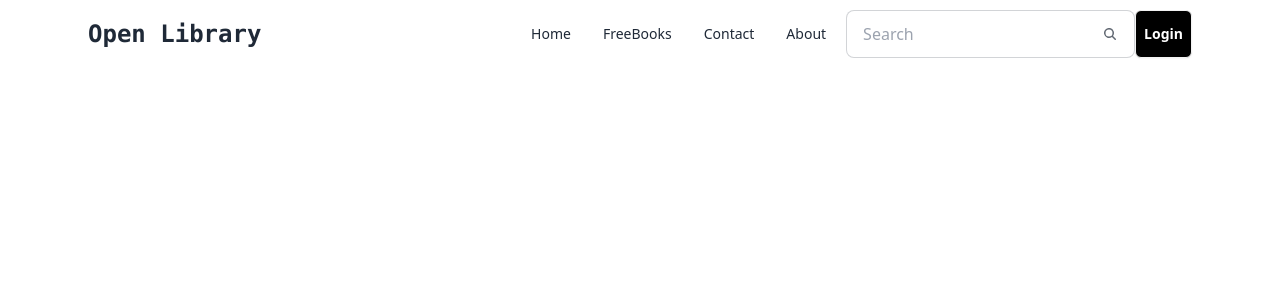
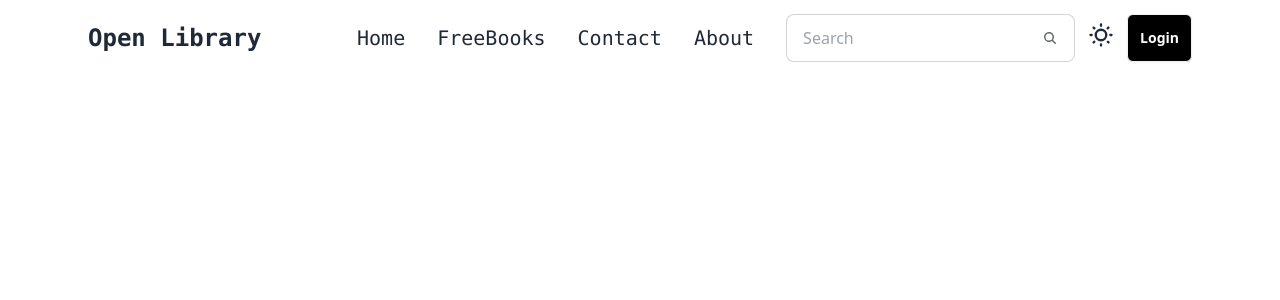
Before and after one commit to sabberrahman/open-Library, a React (Vite) app in the folder clinet/ebook/: page / in a window 1280 px wide. Shown: the top 300 px of the page. Built offline with nearby package versions, Linux system fonts and the light colour scheme.

Commit message:
finalize header

```diff
--- a/clinet/ebook/src/componets/Navbar.jsx
+++ b/clinet/ebook/src/componets/Navbar.jsx
@@ -23,21 +23,36 @@
     <a className=" text-2xl c cursor-pointer font-mono font-bold">Open Library</a>
   </div>
 
-  <div className="navbar-end">
+  <div className="navbar-end space-x-3">
 <div className="navbar-center hidden lg:flex">
-    <ul className="menu menu-horizontal px-1">
+    <ul className="menu menu-horizontal px-1 font-mono text-xl ">
       {Navitems}
     </ul>
   </div>
   <div className='hidden md:block'>
     <label className="input input-bordered flex items-center gap-2">
-  <input type="text" className="grow" placeholder="Search" />
+  <input type="text" className="grow outline-none" placeholder="Search" />
   <svg xmlns="http://www.w3.org/2000/svg" viewBox="0 0 16 16" fill="currentColor" className="w-4 h-4 opacity-70"><path fillRule="evenodd" d="M9.965 11.026a5 5 0 1 1 1.06-1.06l2.755 2.754a.75.75 0 1 1-1.06 1.06l-2.755-2.754ZM10.5 7a3.5 3.5 0 1 1-7 0 3.5 3.5 0 0 1 7 0Z" clipRule="evenodd" /></svg>
 </label>
   </div>
 
+  <div>
+  <label className="swap swap-rotate">
+
+  {/* this hidden checkbox controls the state */}
+  <input type="checkbox" className="theme-controller" value="synthwave" />
+
+  {/* sun icon */}
+  <svg className="swap-off fill-current w-7 h-7" xmlns="http://www.w3.org/2000/svg" viewBox="0 0 24 24"><path d="M5.64,17l-.71.71a1,1,0,0,0,0,1.41,1,1,0,0,0,1.41,0l.71-.71A1,1,0,0,0,5.64,17ZM5,12a1,1,0,0,0-1-1H3a1,1,0,0,0,0,2H4A1,1,0,0,0,5,12Zm7-7a1,1,0,0,0,1-1V3a1,1,0,0,0-2,0V4A1,1,0,0,0,12,5ZM5.64,7.05a1,1,0,0,0,.7.29,1,1,0,0,0,.71-.29,1,1,0,0,0,0-1.41l-.71-.71A1,1,0,0,0,4.93,6.34Zm12,.29a1,1,0,0,0,.7-.29l.71-.71a1,1,0,1,0-1.41-1.41L17,5.64a1,1,0,0,0,0,1.41A1,1,0,0,0,17.66,7.34ZM21,11H20a1,1,0,0,0,0,2h1a1,1,0,0,0,0-2Zm-9,8a1,1,0,0,0-1,1v1a1,1,0,0,0,2,0V20A1,1,0,0,0,12,19ZM18.36,17A1,1,0,0,0,17,18.36l.71.71a1,1,0,0,0,1.41,0,1,1,0,0,0,0-1.41ZM12,6.5A5.5,5.5,0,1,0,17.5,12,5.51,5.51,0,0,0,12,6.5Zm0,9A3.5,3.5,0,1,1,15.5,12,3.5,3.5,0,0,1,12,15.5Z"/></svg>
+
+  {/* moon icon */}
+  <svg className="swap-on fill-current w-7 h-7" xmlns="http://www.w3.org/2000/svg" viewBox="0 0 24 24"><path d="M21.64,13a1,1,0,0,0-1.05-.14,8.05,8.05,0,0,1-3.37.73A8.15,8.15,0,0,1,9.08,5.49a8.59,8.59,0,0,1,.25-2A1,1,0,0,0,8,2.36,10.14,10.14,0,1,0,22,14.05,1,1,0,0,0,21.64,13Zm-9.5,6.69A8.14,8.14,0,0,1,7.08,5.22v.27A10.15,10.15,0,0,0,17.22,15.63a9.79,9.79,0,0,0,2.1-.22A8.11,8.11,0,0,1,12.14,19.73Z"/></svg>
+
+</label>
+  </div>
+
   <div className="">
-    <a className="btn bg-black text-white p-2 rounded-md hover:bg-slate-800 duration-300">Login</a>
+    <a className="btn bg-black text-white px-3 py-2 rounded-md hover:bg-slate-800 duration-300 cursor-pointer">Login</a>
   </div>
   </div >
 
```
